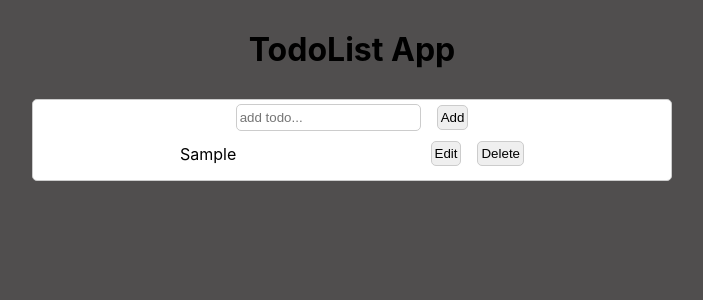
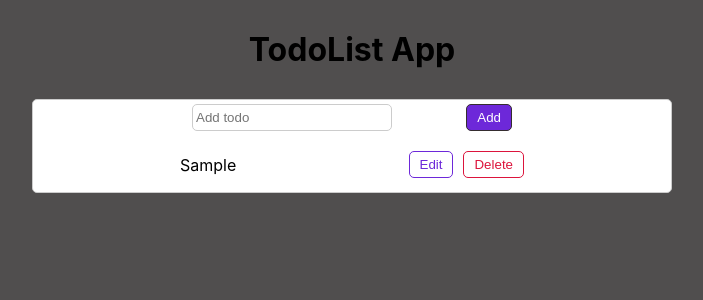
Before and after one commit to seyedmahdihosseinizade/TodoApp, a React (Create React App) app: page / in a window 1280 px wide. Both pictures are taken after typing "Sample" into the empty fields and a click on the button "Add". Shown: the top 300 px of the page, without its empty margins (288-991 px from the left). Built offline with nearby package versions, Linux system fonts and the light colour scheme.

Commit message:
add atyles

```diff
--- a/src/App.css
+++ b/src/App.css
@@ -43,16 +43,59 @@ input{
   border-radius: 5px;
   padding: 5px 3px;
   outline: none;
+  width: 200px;
 }
 
 input:focus{
   border: 1px solid crimson;
 }
 
-button{
-  margin-left: 1rem;
-  padding: 4px 3px;
+
+
+.formControl{
+  display: flex;
+  justify-content: space-between;
+  align-items: center;
+  width: 20rem;
+  margin-bottom: 10px;
+}
+
+.edit{
+  color: #6d28d9;
+  background-color: #fff;
+  border: 1px  solid #6d28d9;
   border-radius: 5px;
   outline: none;
-  border: 1px solid #ccc;
+  padding: 5px 10px;
+  cursor: pointer;
 }
+
+.remove{
+  color: crimson;
+  border: 1px solid crimson;
+  background-color: #fff;
+  padding: 5px 10px;
+  border-radius: 5px;
+  margin-left: 10px;
+}
+
+.Add{
+  color: #fff;
+  border: 1px solid rgb(53, 45, 47);
+  background-color:#6d28d9;
+  padding: 5px 10px;
+  border-radius: 5px;
+  margin-left: 10px;
+  cursor: pointer ;
+}
+
+
+
+.updateTodo{
+  background-color: #fff;
+  border: 1px solid #6d28d9;
+  padding: 5px 10px;
+  border-radius: 5px;
+  color: #6d28d9;
+  cursor: pointer ;
+}
--- a/src/components/Todo.jsx
+++ b/src/components/Todo.jsx
@@ -8,8 +8,8 @@ const Todo = ({todo,onComplete,onDelete,onEdit}) => {
         <div className="todo" key={todo.id}>
             <div  onClick={onComplete} className={todo.isCompleted ? "completed" : ""} >{todo.text}</div>
             <div>
-                <button onClick={onEdit}>Edit</button>
-                <button onClick={onDelete}>Delete</button>
+                <button className="edit" onClick={onEdit}>Edit</button>
+                <button className="remove" onClick={onDelete}>Delete</button>
             </div>
         </div>
     );
--- a/src/components/TodoForm.jsx
+++ b/src/components/TodoForm.jsx
@@ -3,7 +3,7 @@ import { useEffect, useState,useRef } from "react";
 
 const TodoForm = ({submitTodo,edit}) => {
 
-    const [input,setInput] = useState("")
+    const [input,setInput] = useState(edit ? edit.text : "")
     const inputRef = useRef(null)
     useEffect(() =>{
         inputRef.current.focus()
@@ -25,17 +25,17 @@ const TodoForm = ({submitTodo,edit}) => {
     console.log(edit);
     return (
         <form onSubmit={submitHandler}>
-            {edit  ?  (
-                <>
-                    <input value={input} type="text" onChange={changeHanlder} placeholder="update todo..." ref={inputRef}/>
-                    <button type="submit" >Update</button>
-                </>
-            ):(
-                <>
-                    <input value={input} type="text" onChange={changeHanlder} placeholder="add todo..." ref={inputRef}/>
-                    <button type="submit" >Add</button>
-                </>
-            )}
+            <div className="formControl">
+                <input
+                    value={input}
+                    type="text"
+                    onChange={changeHanlder}
+                    placeholder={edit ? "Update value" : "Add todo"}
+                    ref={inputRef}
+                />
+                <button className={`${edit ? "updateTodo" : "Add"}`} type="submit" >{edit ? "Update" : "Add"}</button>
+            </div>
+
         </form>
     );
 }
--- a/src/components/TodoList.jsx
+++ b/src/components/TodoList.jsx
@@ -5,7 +5,7 @@ import TodoForm from "./TodoForm";
 const TodoList = ({todos,completeHandler,deleteHandler,onUpdate}) => {
 
     const [edit,setEdit] = useState({id:null,text:"" , isCompleted:false})
-
+    // console.log(edit);
     const editTodo = (newValue) =>{
         onUpdate(edit.id,newValue)
         setEdit({id:null,text:""})
```
